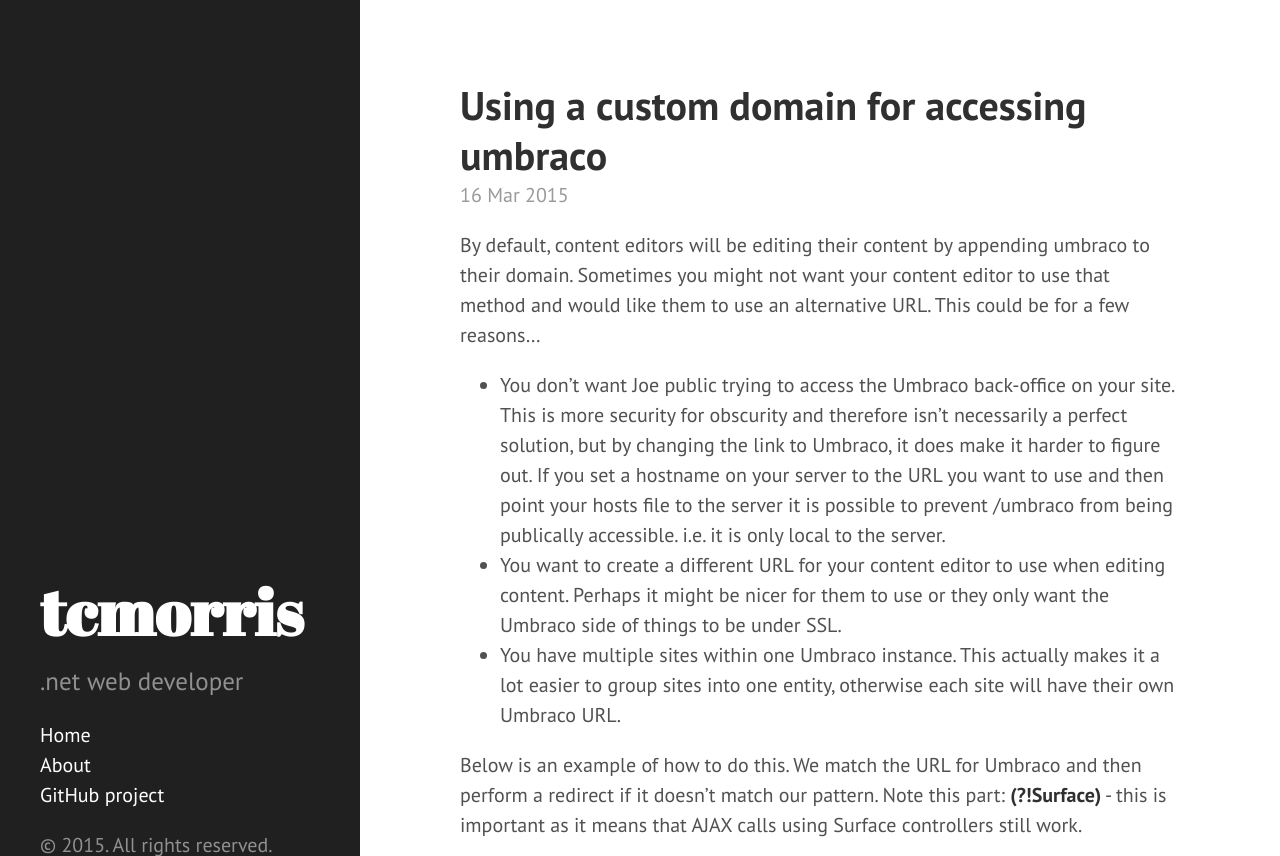
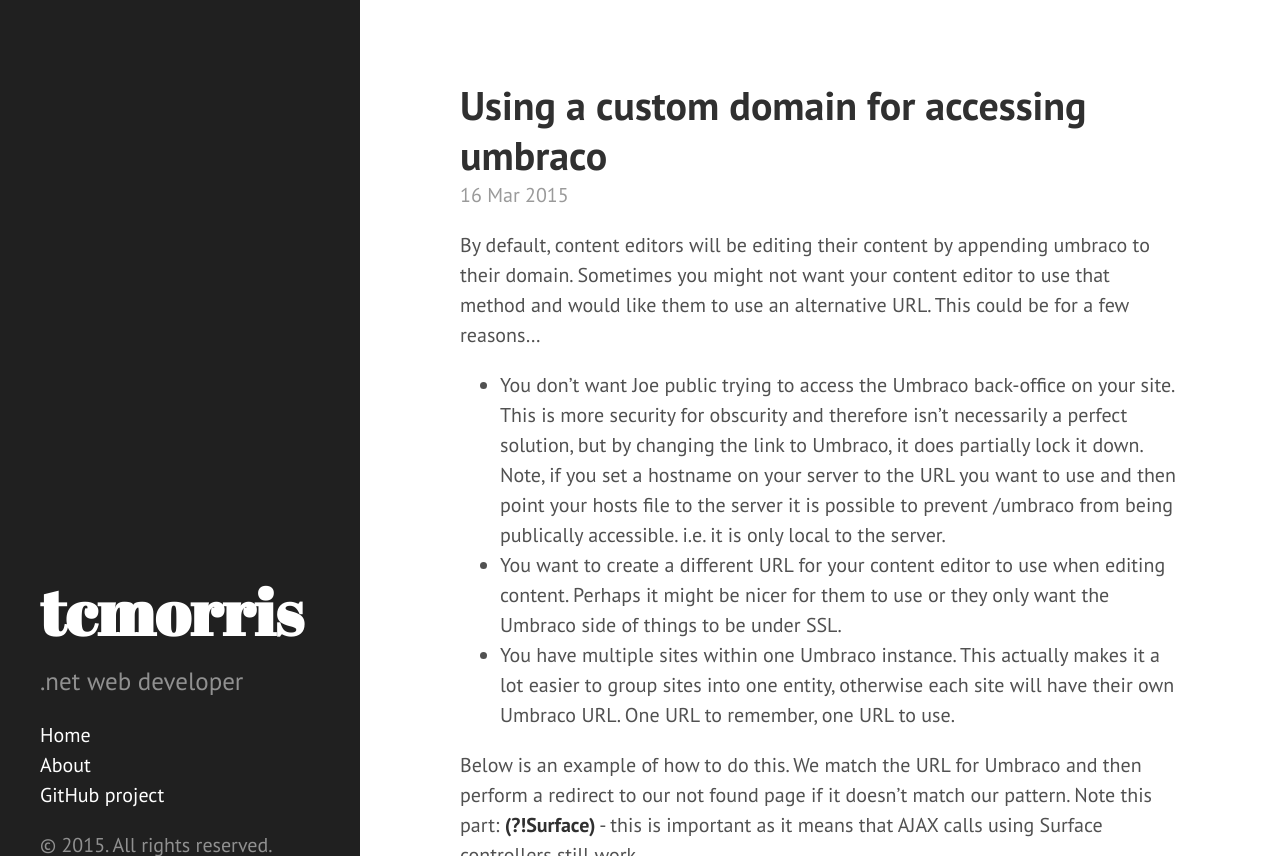
Before and after one commit to tcmorris/tcmorris.github.io, a Jekyll site: the page built from _posts/2015-03-16-custom-domain-for-umbraco.md, in a window 1280 px wide and 900 px high, cut to the strip 0-856 px from the top of the window. Built offline with Jekyll 4.4.1, drawn with Linux system fonts in a browser that asks for light colours; Markdown is read by kramdown in place of the engine named in the settings.

Commit message:
Update wording on blog post

```diff
--- a/_posts/2015-03-16-custom-domain-for-umbraco.md
+++ b/_posts/2015-03-16-custom-domain-for-umbraco.md
@@ -7,11 +7,11 @@
 
 By default, content editors will be editing their content by appending umbraco to their domain. Sometimes you might not want your content editor to use that method and would like them to use an alternative URL. This could be for a few reasons...
 
-- You don't want Joe public trying to access the Umbraco back-office on your site. This is more security for obscurity and therefore isn't necessarily a perfect solution, but by changing the link to Umbraco, it does make it harder to figure out. If you set a hostname on your server to the URL you want to use and then point your hosts file to the server it is possible to prevent /umbraco from being publically accessible. i.e. it is only local to the server.
+- You don't want Joe public trying to access the Umbraco back-office on your site. This is more security for obscurity and therefore isn't necessarily a perfect solution, but by changing the link to Umbraco, it does partially lock it down. Note, if you set a hostname on your server to the URL you want to use and then point your hosts file to the server it is possible to prevent /umbraco from being publically accessible. i.e. it is only local to the server.
 - You want to create a different URL for your content editor to use when editing content. Perhaps it might be nicer for them to use or they only want the Umbraco side of things to be under SSL.
-- You have multiple sites within one Umbraco instance. This actually makes it a lot easier to group sites into one entity, otherwise each site will have their own Umbraco URL.
+- You have multiple sites within one Umbraco instance. This actually makes it a lot easier to group sites into one entity, otherwise each site will have their own Umbraco URL. One URL to remember, one URL to use.
 
-Below is an example of how to do this. We match the URL for Umbraco and then perform a redirect if it doesn't match our pattern. Note this part: **(?!Surface)** - this is important as it means that AJAX calls using Surface controllers still work.
+Below is an example of how to do this. We match the URL for Umbraco and then perform a redirect to our not found page if it doesn't match our pattern. Note this part: **(?!Surface)** - this is important as it means that AJAX calls using Surface controllers still work.
 
 {% gist 832845741d6abe6e09d0 %}
 
```
